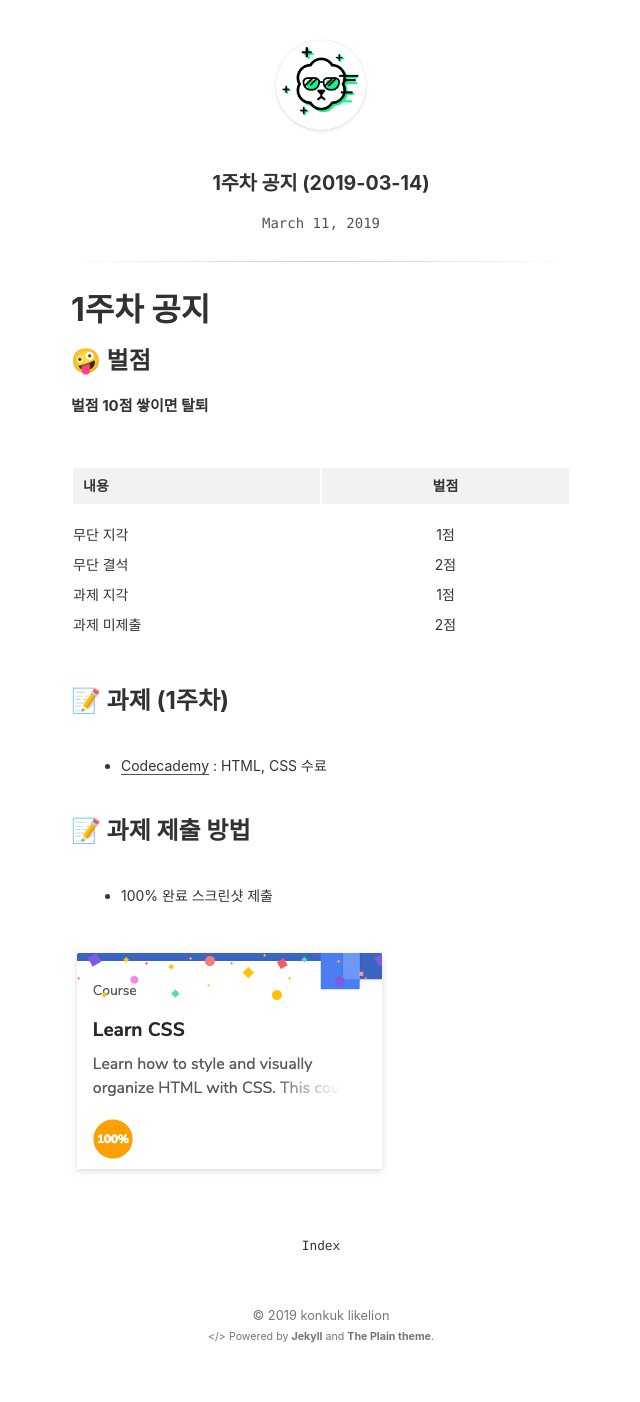
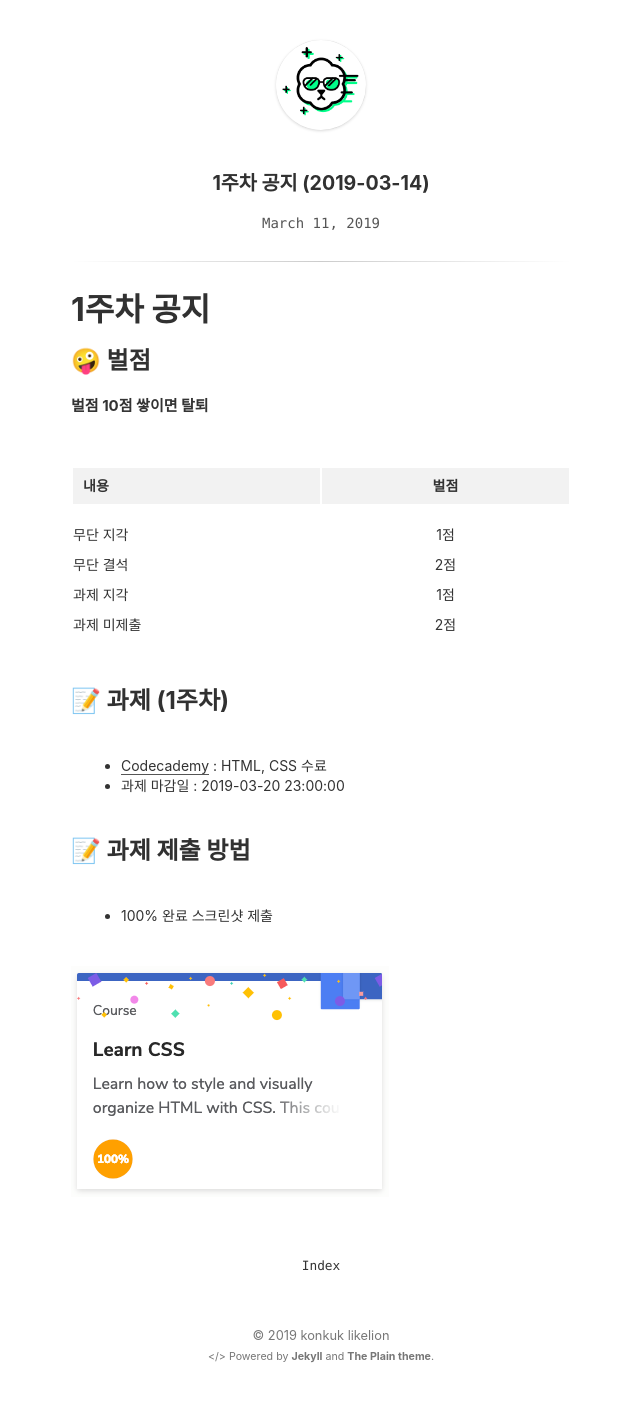
Before and after one commit to likelionkonkuk/likelionkonkuk.github.io, a Jekyll site: the page built from _posts/2019-03-11-notice-01.md, in a window 1280 px wide. Shown: the whole page, without its empty margins (319-959 px from the left). Built offline with Jekyll 4.4.1, drawn with Linux system fonts in a browser that asks for light colours.

Commit message:
add homework deadline

```diff
--- a/_posts/2019-03-11-notice-01.md
+++ b/_posts/2019-03-11-notice-01.md
@@ -22,6 +22,7 @@ updated: 2019-03-11
 ## 📝 과제 (1주차)
 
   - [Codecademy](https://www.codecademy.com/) : HTML, CSS 수료
+  - 과제 마감일 : 2019-03-20 23:00:00
 
 
 ## 📝 과제 제출 방법
```
